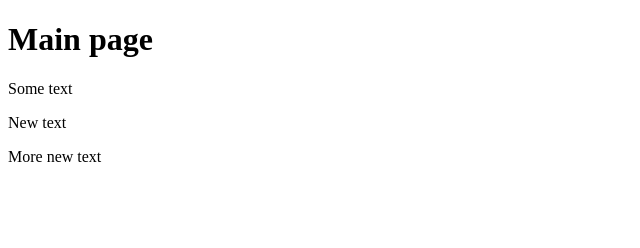
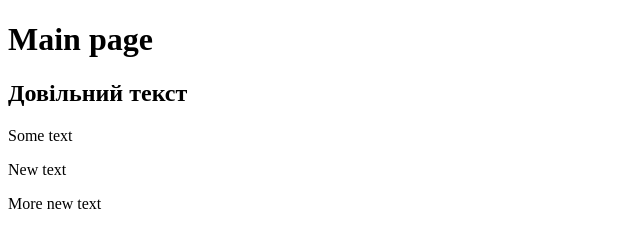
Before and after one commit to ipzm252zvv/RRPS02, a plain HTML site: page index.html in a window 1280 px wide. Shown: the whole page, without its empty margins (0-640 px from the left). Drawn offline with Linux system fonts and the light colour scheme.

Commit message:
Додано тег <h2> для index.html

```diff
--- a/index.html
+++ b/index.html
@@ -6,6 +6,7 @@
 </head>
 <body>
 <h1>Main page</h1>
+<h2>Довільний текст</h2>
 <p>Some text</p>
 <p> New text</p>
 <p> More new text</p>
```
